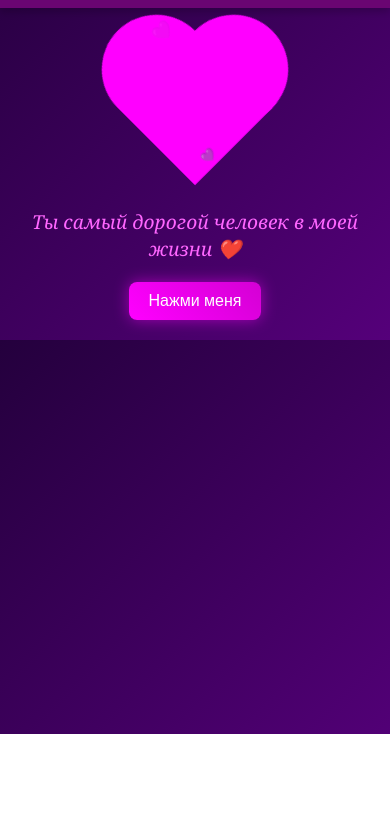
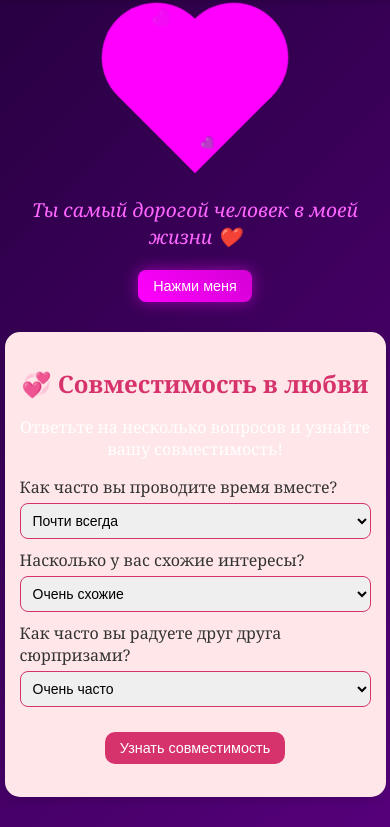
Before and after one commit to RuslanJuniorNavsegda/valentine-app, a plain HTML site: page index.html in a window 390 px wide. Shown: the part 110-937 px from the top of the page. Before the commit the page ends 844 px from the top, so only its background shows below. Drawn offline with Linux system fonts and the light colour scheme.

Commit message:
add apdate

```diff
--- a/css/style.css
+++ b/css/style.css
@@ -175,6 +175,65 @@ header h1.fade-in {
   animation: fadeIn 2s ease-out;
 }
 
+.love-test {
+  background: #ffe6e9;
+  padding: 20px;
+  border-radius: 15px;
+  text-align: center;
+  max-width: 500px;
+  margin: 30px auto;
+  box-shadow: 0 4px 8px rgba(0, 0, 0, 0.1);
+}
+
+.love-test h2 {
+  color: #d6336c;
+  font-size: 24px;
+  margin-bottom: 15px;
+}
+
+.test-question {
+  margin: 10px 0;
+  text-align: left;
+}
+
+.test-question label {
+  display: block;
+  font-size: 16px;
+  margin-bottom: 5px;
+  color: #333;
+}
+
+.test-question select {
+  width: 100%;
+  padding: 8px;
+  border-radius: 8px;
+  border: 1px solid #d6336c;
+  font-size: 14px;
+}
+
+.test-button {
+  background: #d6336c;
+  color: white;
+  border: none;
+  padding: 10px 20px;
+  font-size: 16px;
+  margin-top: 15px;
+  cursor: pointer;
+  border-radius: 10px;
+  transition: 0.3s;
+}
+
+.test-button:hover {
+  background: #b52e5a;
+}
+
+.test-result {
+  font-size: 18px;
+  color: #d6336c;
+  font-weight: bold;
+  margin-top: 15px;
+}
+
 @media (max-width: 600px) {
   header h1 {
     font-size: 1.8em;
@@ -184,3 +243,29 @@ header h1.fade-in {
     padding: 10px 20px;
   }
 }
+
+@media (max-width: 768px) {
+  header h1 {
+    font-size: 1.8rem;
+  }
+
+  .love-test {
+    width: 90%;
+  }
+}
+
+@media (max-width: 480px) {
+  header h1 {
+    font-size: 1.5rem;
+  }
+
+  .love-button,
+  .test-button {
+    font-size: 0.9rem;
+    padding: 8px 15px;
+  }
+
+  .love-test {
+    padding: 15px;
+  }
+}
--- a/index.html
+++ b/index.html
@@ -25,6 +25,37 @@
 
     <div id="hearts-container"></div>
 
+    <section class="love-test">
+      <h2>💞 Совместимость в любви</h2>
+      <p>Ответьте на несколько вопросов и узнайте вашу совместимость!</p>
+      <div class="test-question">
+        <label>Как часто вы проводите время вместе?</label>
+        <select id="question1">
+          <option value="5">Почти всегда</option>
+          <option value="3">Иногда</option>
+          <option value="1">Редко</option>
+        </select>
+      </div>
+      <div class="test-question">
+        <label>Насколько у вас схожие интересы?</label>
+        <select id="question2">
+          <option value="5">Очень схожие</option>
+          <option value="3">Некоторые совпадают</option>
+          <option value="1">Совсем разные</option>
+        </select>
+      </div>
+      <div class="test-question">
+        <label>Как часто вы радуете друг друга сюрпризами?</label>
+        <select id="question3">
+          <option value="5">Очень часто</option>
+          <option value="3">Иногда</option>
+          <option value="1">Почти никогда</option>
+        </select>
+      </div>
+      <button class="test-button" id="test-button">Узнать совместимость</button>
+      <p id="test-result" class="test-result"></p>
+    </section>
+
     <script src="js/script.js"></script>
   </body>
 </html>
--- a/js/script.js
+++ b/js/script.js
@@ -40,3 +40,24 @@ document.getElementById("header-text").classList.add("fade-in");
 document.getElementById("romantic-quote").classList.add("fade-in");
 
 createFloatingHearts();
+
+document.getElementById("test-button").addEventListener("click", function () {
+  let score1 = parseInt(document.getElementById("question1").value);
+  let score2 = parseInt(document.getElementById("question2").value);
+  let score3 = parseInt(document.getElementById("question3").value);
+
+  let totalScore = score1 + score2 + score3;
+  let resultText = "";
+
+  if (totalScore >= 13) {
+    resultText =
+      "💖 Ваша любовь крепка и непоколебима! Вы идеально совместимы!";
+  } else if (totalScore >= 8) {
+    resultText = "💕 У вас хорошие отношения, но всегда есть место для роста!";
+  } else {
+    resultText =
+      "💔 Вам стоит больше работать над вашими отношениями и находить общие интересы.";
+  }
+
+  document.getElementById("test-result").textContent = resultText;
+});
```
